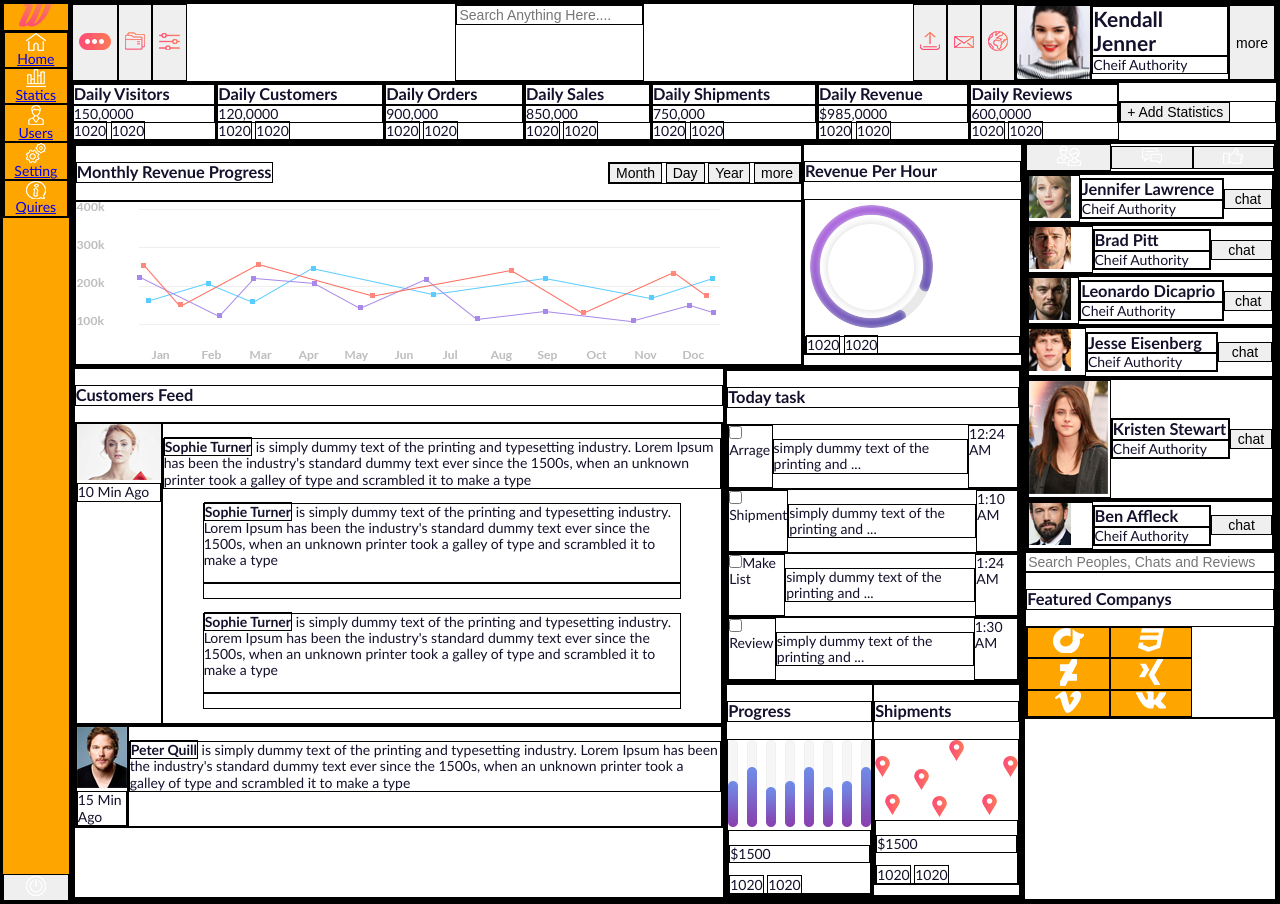
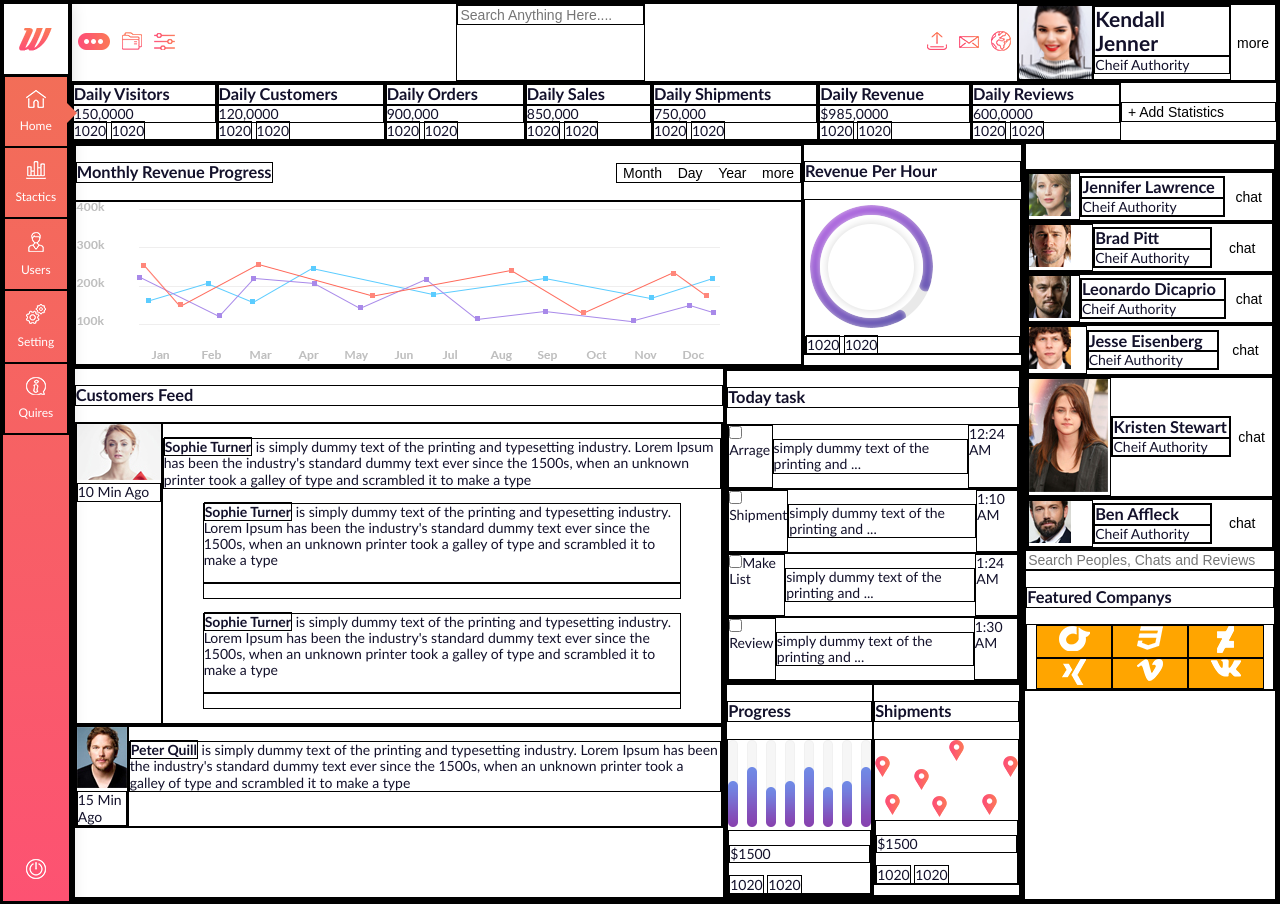
Before and after one commit to neretin-trike/dashboard_flex, a plain HTML site: page index.html in a window 1280 px wide. Drawn offline with Linux system fonts and the light colour scheme.

Commit message:
Завершил оформление элемента left-sidebar

```diff
--- a/css/main.css
+++ b/css/main.css
@@ -11,7 +11,18 @@ body{
     min-height: 100vh;
 
     display: flex;
+}
 
+figure{
+    padding: 0;
+    margin: 0;
+}
+
+button{
+    outline: none;
+    border: none;
+    background: none;
+    cursor: pointer;
 }
 
 *{
@@ -37,10 +48,7 @@ body{
     height: inherit;
 }
 
-figure{
-    padding: 0;
-    margin: 0;
-}
+
 
 /*--------------------------
     LEFT SIDE BAR
@@ -48,10 +56,22 @@ figure{
 
 .left-sidebar{
     text-align: center;
-    background-color: orange;
+    background-image: linear-gradient(to bottom, #f17056 1%,#fd5272 100%); /* W3C, IE10+, FF16+, Chrome26+, Opera12+, Safari7+ */
     flex-basis: 5.164%;
     display: flex;
     flex-direction: column;
+
+    box-shadow: 2px 3px 15px 0px rgba(0, 0, 0, 0.13);
+}
+
+.left-sidebar .logo{
+    height: 7rem;
+    background-color: white;
+    display: flex;
+}
+
+.left-sidebar .logo img{
+    margin: auto;
 }
 
 .left-sidebar nav{
@@ -60,12 +80,33 @@ figure{
     margin-bottom: auto;
 }
 
+.left-sidebar nav a{
+    text-decoration: none;
+    color: white;
+    font-size: 1.2rem;
+    display: block;
+    padding: 1.3rem 0;
+    position: relative;
+}
+
+.left-sidebar nav a.selected:after{
+    content: "";
+    display: block;
+    position: absolute;
+    border: 1rem solid transparent;
+    border-left: 1rem solid #f26d59;
+    right: -2rem;
+    top: 2.6rem;
+}
+
 .left-sidebar nav img{
     margin: 0 auto;
     display: block;
+    margin-bottom: 1.1rem;
 }
 
 .left-sidebar button{
+    margin: 1.8rem 0;
 }
 
 /*--------------------------
@@ -223,8 +264,9 @@ main .today-task .task{
     display: flex;
     flex-wrap: wrap;
     text-align: center;
+    justify-content: center;
 }
 
 .right-sidebar .sponsors article div{
-    flex-basis: 32.79%;
+    flex-basis: 30%;
 }
--- a/index.html
+++ b/index.html
@@ -17,13 +17,13 @@
             <img src="images/sidebar/logo.png" alt="">
         </div>
         <nav>
-            <a href="#">
+            <a class="selected" href="#">
                 <img src="images/sidebar/home.png" alt="">
                 Home
             </a>
             <a href="#">
                 <img src="images/sidebar/bar-chart.png" alt="">
-                Statics
+                Stactics
             </a>
             <a href="#">
                 <img src="images/sidebar/user.png" alt="">
```
